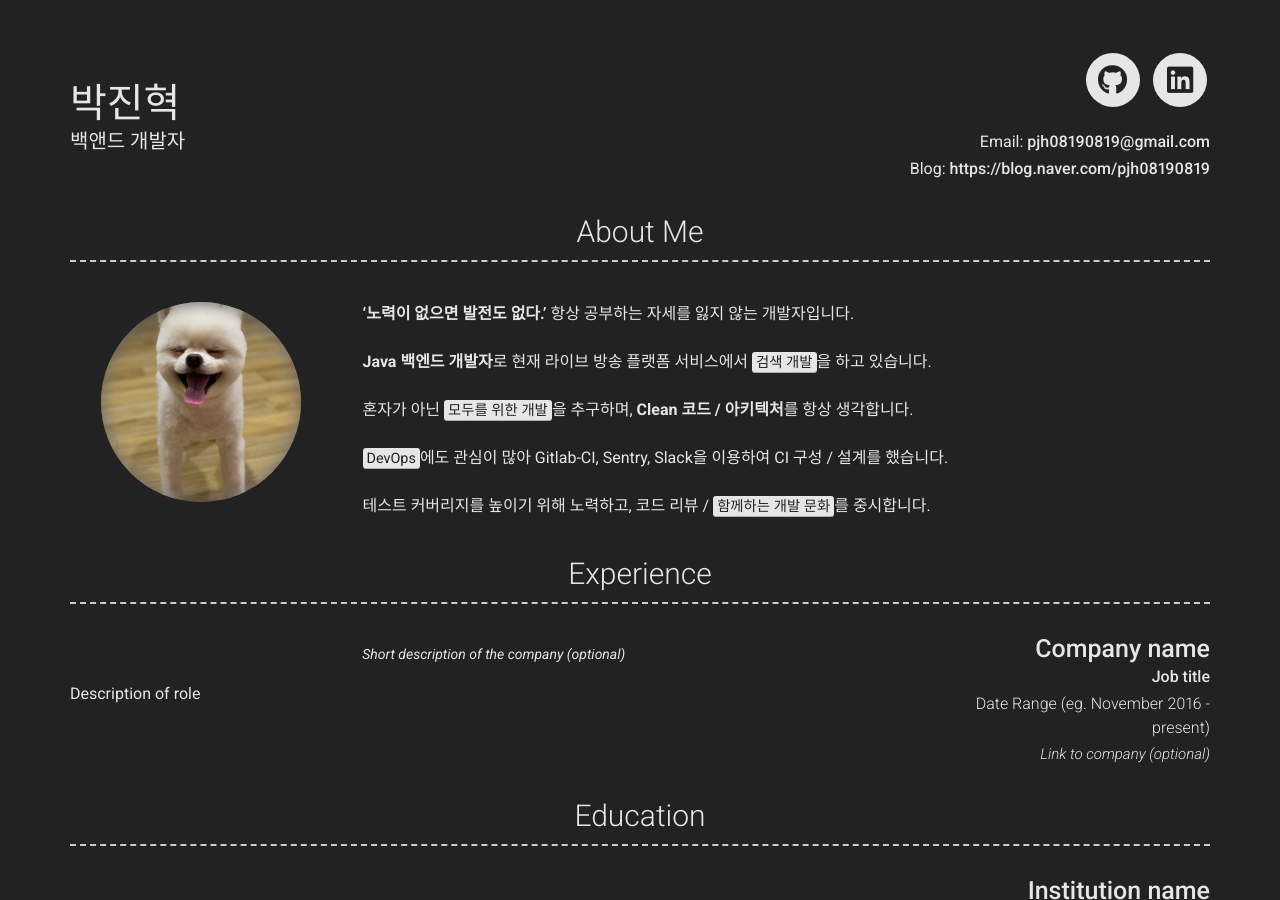
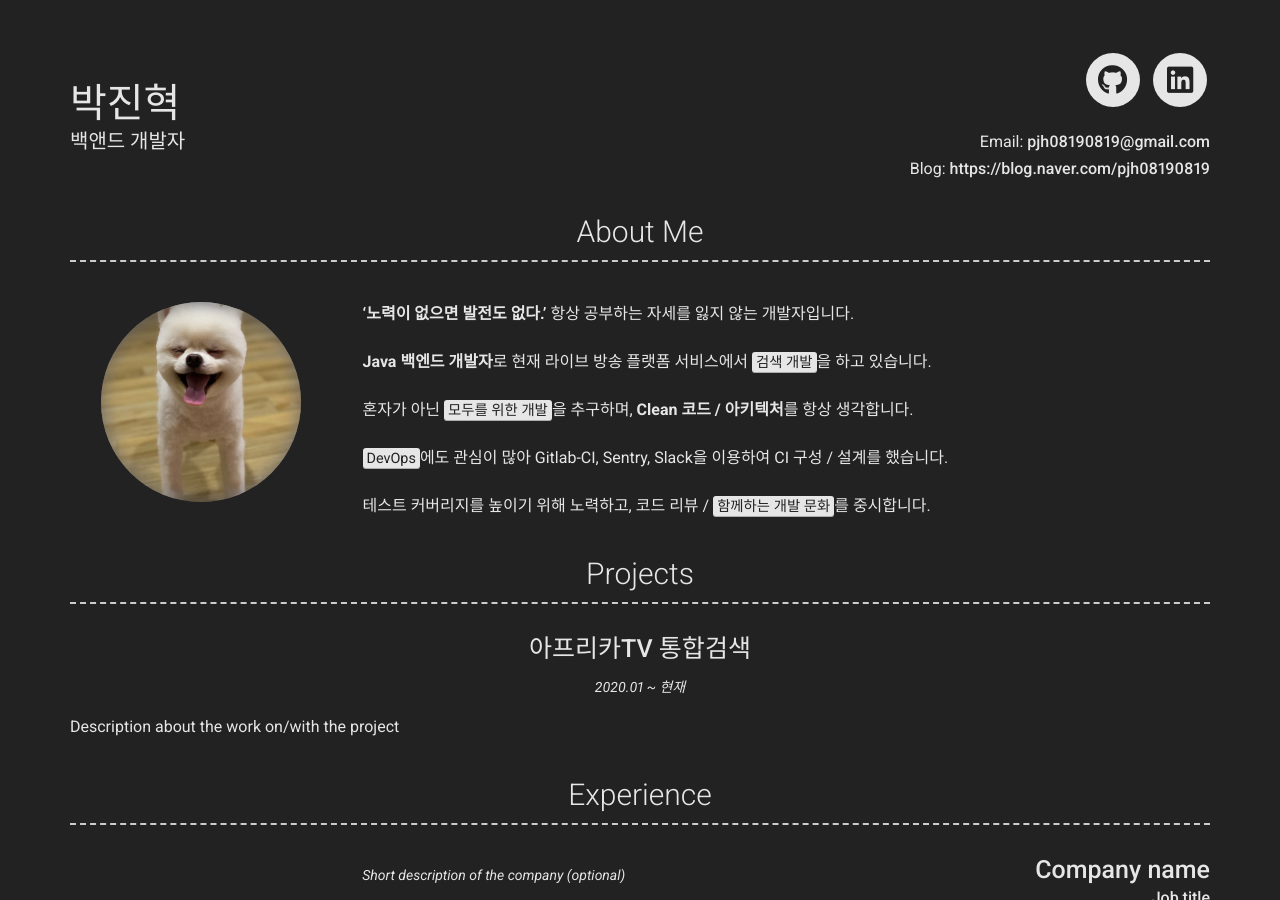
Before and after one commit to JinHyukParkk/JinHyukParkk.github.io, a Jekyll site: the page built from index.md, in a window 1280 px wide and 900 px high. Built offline with Jekyll 4.4.1, drawn with Linux system fonts in a browser that asks for light colours; nearby versions of some CDN libraries.

```diff
--- a/_config.yml
+++ b/_config.yml
@@ -42,9 +42,6 @@ about_content: | # this will include new lines to allow paragraphs
   <br/>
   테스트 커버리지를 높이기 위해 노력하고, 코드 리뷰 / <mark>함께하는 개발 문화</mark>를 중시합니다.
 
-# Projects Section
-# projects_title: Projects
-
 #You can even add paragraphs by using empty lines like this and add anything else [markdown](https://www.markdownguide.org/getting-started#what-is-markdown) supports such as
 #    - Lists
 #    - Tables
@@ -52,6 +49,24 @@ about_content: | # this will include new lines to allow paragraphs
 #    - Images ![alt text](/images/landscape-trees.jpg "Trees")
 
 content:
+  - title: Projects # Title for the section
+    layout: list # Type of content section (list/text)
+    content:
+      - layout: top-middle
+        title: 아프리카TV 통합검색
+      #  link:
+      #  link_text:
+      #  additional_links:
+      #    - title:  Github page for project (eg. sproogen/modern-resume-theme)
+      #      icon: fab fa-github
+      #      url: Link to project (eg. sproogen.github.io/modern-resume-theme)(optional)
+      #    - title:  Github page for project (eg. sproogen/modern-resume-theme)
+      #      icon: fab fa-github
+      #      url: Link to project (eg. sproogen.github.io/modern-resume-theme)(optional)
+        quote: >
+          2020.01 ~ 현재
+        description: | # this will include new lines to allow paragraphs
+          Description about the work on/with the project
   - title: Experience
     layout: list
     content:
@@ -88,7 +103,7 @@ footer_show_references: true
 
 # Build settings
 # theme: modern-resume-theme (Use this is you are hosting your resume yourself)
-remote_theme: sproogen/resume-theme
+remote_theme: sproogen/modern-resume-theme
 
 sass:
   sass_dir: _sass
@@ -103,6 +118,7 @@ exclude : [
   "node_modules",
   "vendor/bundle/",
   "vendor/cache/",
+
   "vendor/gems/",
   "vendor/ruby/",
   "lib/",
--- a/_includes/projects.html
+++ /dev/null
@@ -1,6 +0,0 @@
-<div class="container projects-container">
-    <h3>{{ site.projects_title | default: "역량" }}</h3>
-    {% for project in site.data.projects %}
-      {% include {{ project.layout | default: 'left' | append: ".html" | prepend: "v1/" }} item=project %}
-    {% endfor %}
-</div>
```
